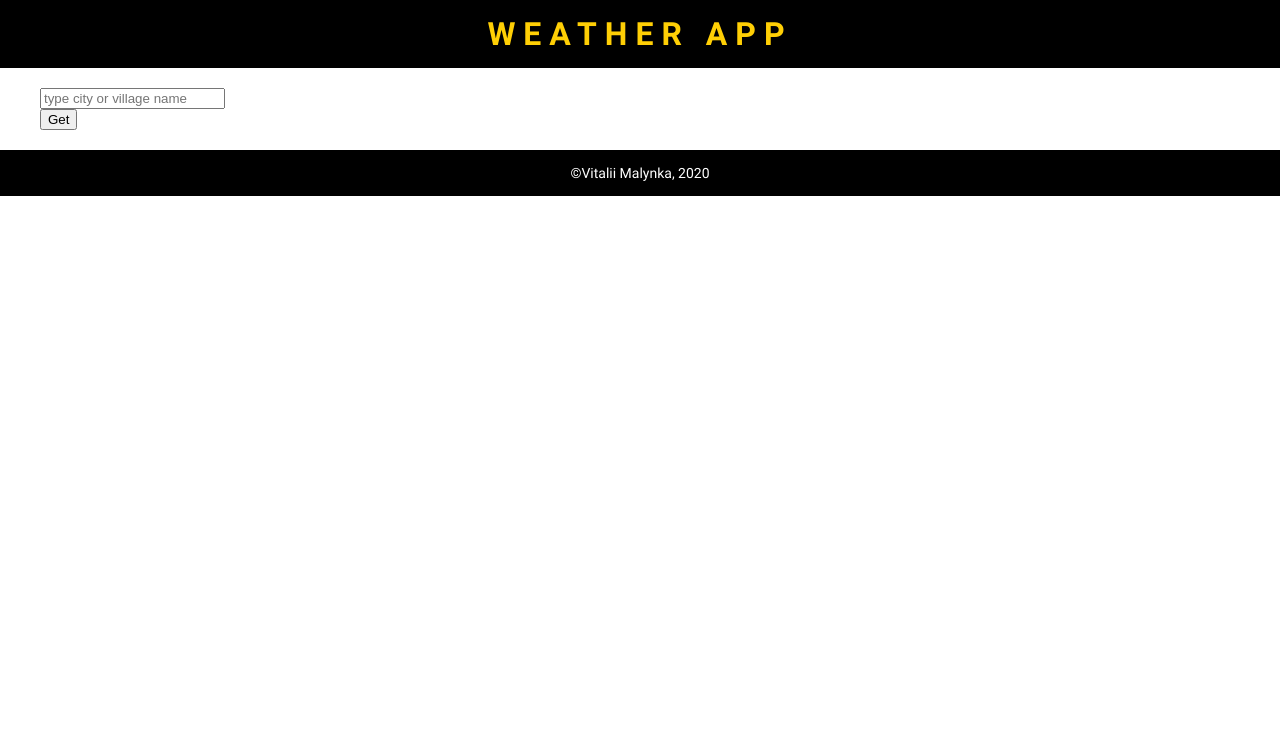
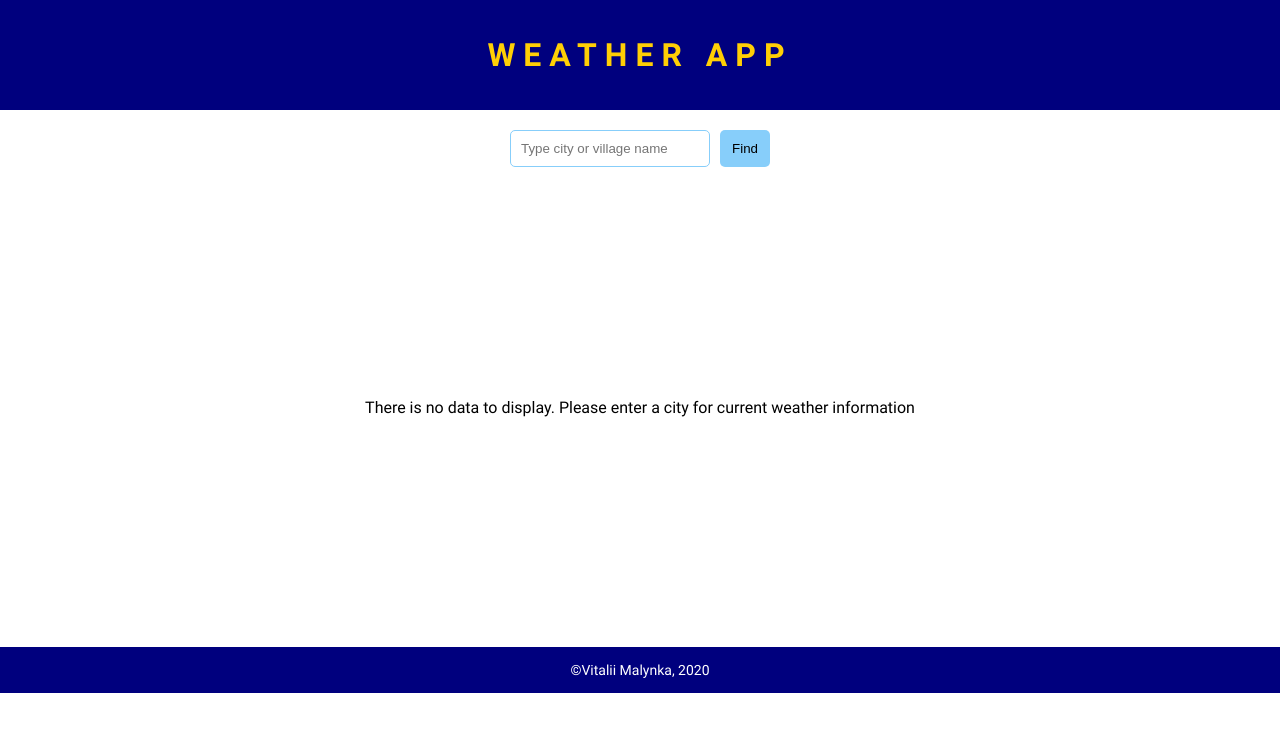
Before and after one commit to vitaliimalynka/weather-app, an Angular app: page / in a window 1280 px wide. Shown: the top 732 px of the page. Built offline with nearby package versions, Linux system fonts and the light colour scheme.

Commit message:
created barrel file for services and interfaces, added logic to add and remove city weather

```diff
--- a/src/app/components/main-page/main-page.component.html
+++ b/src/app/components/main-page/main-page.component.html
@@ -2,15 +2,66 @@
     <div class="control-panel">
         <input  type="text"
                 class="input-for-city"
-                placeholder="type city or village name"
+                placeholder="Type city or village name"
+                autocomplete="on"
                 #city
                 (keyup.enter)="getCurWeather(city.value)">
-        <div class="input-btn">
-            <button     class="btn"
-                        type="button"
-                        (click)="getCurWeather(city.value)">
-                Get
-            </button>
+        <button class="btn"
+                type="button"
+                (click)="getCurWeather(city.value)">
+            Find
+        </button>
+    </div>
+    <section class='weather-info'>
+        <div *ngIf='dataCollection.length == 0' class="info-massage">
+            <p>There is no data to display. Please enter a city for current weather information</p>
         </div>
-    </div>
+        <div *ngIf='dataCollection.length > 0' class="weather-table">
+            <table>
+                <thead>
+                    <tr>
+                        <th>City name</th>
+                        <th>Description</th>
+                        <th><p>Temperature</p></th>
+                        <th><p>Feels</p></th>
+                        <th><p>Precipitation</p></th>
+                        <th><p>Cloudiness</p></th>
+                        <th><p>Humidity</p></th>
+                        <th><p>Pressure</p></th>
+                        <th><p>Wind</p></th>
+                        <th><p>delete item</p></th>
+                    </tr>
+                </thead>
+                <tbody>
+                    <tr>
+                        <td>&nbsp;</td>
+                        <td>&nbsp;</td>
+                        <td>&deg;C</td>
+                        <td>&deg;C</td>
+                        <td>?</td>
+                        <td>%</td>
+                        <td>%</td>
+                        <td>mmHg</td>
+                        <td>m/s</td>
+                        <td></td>
+                    </tr>
+                    <tr #currentRow *ngFor='let city of dataCollection; let i=index' [attr.data-index]="i">
+                        <td>{{city.name}}</td>
+                        <td>{{city.weather[0].description}}</td>
+                        <td>{{city.main.temp}}</td>
+                        <td>{{city.main.feels_like}}</td>
+                        <td>{{city.rain}}</td>
+                        <td>{{city.clouds.all}}</td>
+                        <td>{{city.main.humidity}}</td>
+                        <td>{{city.main.pressure}}</td>
+                        <td>{{city.wind.speed}}</td>
+                        <td>
+                            <button (click)='deleteCity(currentRow)'>-</button>
+                        </td>
+                    </tr>
+                </tbody>
+            </table>
+        </div>
+
+    </section>
 </div>
--- a/src/app/components/main-page/main-page.component.scss
+++ b/src/app/components/main-page/main-page.component.scss
@@ -1,4 +1,78 @@
-.container{
+.container {
     max-width: 1200px;
     margin: 0 auto;
+
+    .control-panel {
+        display: flex;
+        justify-content: center;
+        input {
+            width: 200px;
+            padding: 10px;
+            border-radius: 5px;
+            border: 1px solid lightskyblue;
+            margin-right: 10px;
+            &:focus {
+                outline-color: rgb(74, 186, 255);
+            }
+        }
+        button {
+            width: 50px;
+            border: none;
+            border-radius: 5px;
+            background-color: lightskyblue;
+            &:hover {
+                background-color: rgb(74, 186, 255);
+            }
+            &:focus {
+                outline: none;
+            }
+        }
+    }
+    .weather-info {
+        margin: 40px 0;
+        display: flex;
+        align-items: center;
+        justify-content: center;
+        min-height: 50vh;
+        .weather-table{
+            align-self: start;
+            table {
+                min-width: 200px;
+                width: 100%;
+                border-collapse: collapse;
+
+                td,
+                th {
+                    padding: 10px 10px;
+                    border: 1px solid #fff;
+                }
+                th {
+                    background-color: lightskyblue;
+                    p{
+                        // -webkit-transform: rotate(-90deg);
+                        // -moz-transform: rotate(-90deg);
+                        // -ms-transform: rotate(-90deg);
+                        // -o-transform: rotate(-90deg);
+                        // transform: rotate(-90deg);
+                        writing-mode: vertical-lr;
+                        margin: 0 auto;
+                    }
+                }
+                td{
+                    text-align: center;
+                }
+                tbody {
+                    tr {
+                        &:nth-child(even) {
+                            background-color: #e4f8ff;
+                        }
+                        td:nth-child(1), td:nth-child(2){
+                            min-width: 130px;
+                        }
+                    }
+                }
+            }
+
+        }
+    }
 }
--- a/src/app/components/main-page/main-page.component.ts
+++ b/src/app/components/main-page/main-page.component.ts
@@ -1,6 +1,9 @@
 import { Component, OnInit } from '@angular/core';
-import { OpenWeatherMapService } from 'src/app/shared/open-weather-map.service';
-import { LocalStorageService } from 'src/app/shared/local-storage.service';
+import { Subscriber, Subscription } from 'rxjs';
+
+import { OpenWeatherMapService, LocalStorageService, WeatherParameters} from 'src/app/shared/index';
+
+
 
 @Component({
   selector: 'app-main-page',
@@ -8,20 +11,43 @@ import { LocalStorageService } from 'src/app/shared/local-storage.service';
   styleUrls: ['./main-page.component.scss']
 })
 export class MainPageComponent implements OnInit {
+  private subscriber: Subscription;
+  private currentRequest: WeatherParameters;
+  public dataCollection: Array<WeatherParameters>=[];
 
   constructor(private openWeatherMap: OpenWeatherMapService,
     private localStorege: LocalStorageService
   ) { }
 
-  ngOnInit(): void {  }
+  ngOnInit(): void {
+    console.log(this.dataCollection)
+   }
 
-  getCurWeather(city) {
-    this.openWeatherMap.getWeather(city)
-      .subscribe(
-        result => {
-          console.dir(result);
-        },
-        error => console.log(error),
-      );
+  getCurWeather(city): void {
+    if (city){
+      this.subscriber = this.openWeatherMap.getWeather(city)
+        .subscribe(
+          result => {
+            this.currentRequest = result;
+            console.dir(this.currentRequest);
+            this.dataCollection.push(this.currentRequest);
+            this.subscriber.unsubscribe();
+          },
+          error => {
+            console.log(error);
+            this.subscriber.unsubscribe();
+          },
+
+        );
+    }
+  }
+
+  deleteCity(row):void{
+    let index = +row.dataset.index;
+    if (!isNaN(index)){
+      this.dataCollection.splice(index,1);
+    }
+
+    // for (let i)
   }
 }
--- /dev/null
+++ b/src/app/shared/index.ts
@@ -0,0 +1,3 @@
+export * from './services/open-weather-map.service';
+export * from './services/local-storage.service';
+export * from './interfaces/weather-parameters';
--- /dev/null
+++ b/src/app/shared/interfaces/weather-parameters.ts
@@ -0,0 +1,55 @@
+export interface WeatherParameters {
+    clouds: {
+        all: number
+    },
+    id: number,
+    main: {
+        temp: number,
+        feels_like: number,
+        pressure: number,
+        humidity: number,
+        temp_min: number,
+        temp_max: number,
+        sea_level: number,
+        grnd_level: number
+    },
+    name: string,
+    sys:{
+        type?,
+        id?,
+        message?,
+        country: string,
+        sunrise: number,
+        sunset: number
+    },
+    timezone: number,
+    weather: [
+        {
+            id: number,
+            main: string,
+            description: string,
+            icon: string
+        }
+    ],
+    wind: {
+        speed: number,
+        deg: number,
+        gust
+    },
+    rain?:{
+        '1h'?: number,
+        '3h'?: number
+    },
+    snow?: {
+        '1h'?: number,
+        '3h'?: number
+    }
+
+    // dt: number | Date,
+    // cod: number
+    // coord: {
+        //     lon,
+    //     lat
+    // },
+    // base,
+}
--- a/src/app/shared/open-weather-map.service.ts
+++ b/src/app/shared/services/open-weather-map.service.ts
@@ -1,20 +1,22 @@
 import { HttpClient } from '@angular/common/http';
 import { Injectable } from '@angular/core';
+import { Observable } from 'rxjs';
+
+import { WeatherParameters } from 'src/app/shared/index'
 
 @Injectable({
   providedIn: 'root'
 })
 export class OpenWeatherMapService {
   private keyAPI = '918f548e1e8a957c2347db017cc802f4';
-  private cityName: string = '';
+  private cityName: string;
   private baseURL = `http://api.openweathermap.org/data/2.5/weather`
 
   constructor(private http: HttpClient) { }
 
-  public getWeather(city: string){
+  public getWeather(city: string): Observable<WeatherParameters>{
     this.cityName = city;
-    const url = `${this.baseURL}?q=${this.cityName}&APPID=${this.keyAPI}`
-    console.log (url);
-    return this.http.get(url);
+    const url = `${this.baseURL}?q=${this.cityName}&APPID=${this.keyAPI}&units=metric`
+    return this.http.get(url) as Observable<WeatherParameters>;
   }
 }
--- a/src/styles.scss
+++ b/src/styles.scss
@@ -31,8 +31,8 @@ body {
         display: flex;
         justify-content: center;
         align-items: center;
-        background-color: black;
-        padding: 15px 5px;
+        background-color:#00007e;
+        padding: 36px 5px;
         h1 {
             text-transform: uppercase;
             letter-spacing: 0.5rem;
@@ -50,7 +50,7 @@ body {
         display: flex;
         justify-content: center;
         align-items: center;
-        background-color: black;
+        background-color: #00007e;
         padding: 15px 5px;
         color: #fff;
         .author {
```
Also changed, not shown: src/app/shared/weather-parameters.ts (deleted, +0 -56 lines), src/app/shared/services/local-storage.service.ts (renamed from src/app/shared/local-storage.service.ts), 2 other files (tests, documents, lock files or other folders).
